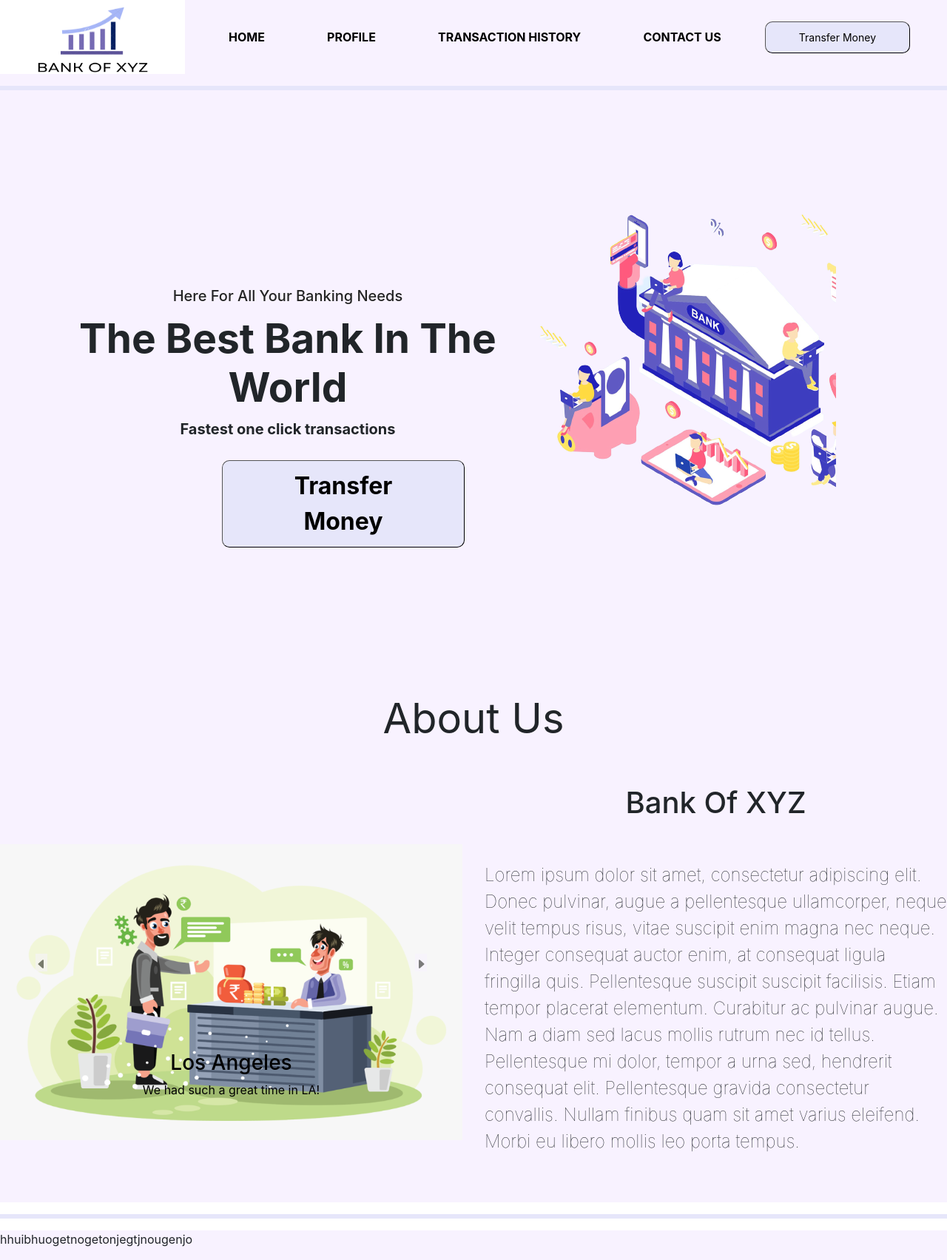
After one commit to SaifShaikh03/testweb, a PHP site: page /index.php in a window 1280 px wide. The commit adds this page. Shown: the whole page at 74% size. Run offline with PHP 8.4, Linux system fonts and the light colour scheme.

Commit message:
Add files via upload

```diff
--- a/css/style.css
+++ b/css/style.css
@@ -47,6 +47,10 @@ hr{
 	height: 0px;
 	border: solid;
 	color: lavender;
+}
+.carousel-inner{
+	margin-top: 5rem;
+	align-items: center;
 }
   .carousel-inner img {
     width: 100%;
@@ -141,3 +145,9 @@ form{
 #submit-inp{
  padding: 100px;
 }
+form input{
+	width: 80px;
+}
+.contact textarea{
+  padding-left: 60px;
+}
--- a/history.php
+++ b/history.php
@@ -14,7 +14,7 @@
     <header>
       <div class="mainhead">
         <div class="logo">
-          <img src="images/headpng.png">
+          <a href="index.php"><img src="images/logodef.png"></a>
         </div>
         <nav>
           <a href="index.php">Home</a>
--- /dev/null
+++ b/index.php
@@ -0,0 +1,109 @@
+<!DOCTYPE html>
+<html>
+	<head>
+		<link rel="icon" href="images/iconmain.png">
+		<meta charset="utf-8">
+		<meta name="viewport" content="width=device-width, initial-scale=1">
+		<meta name="viewport" content="width=device-width, initial-scale=1">
+		<link rel="stylesheet" href="https://cdn.jsdelivr.net/npm/bootstrap@4.6.2/dist/css/bootstrap.min.css">
+		<link rel="stylesheet" type="text/css" href="css/style.css">
+		<title>Bank Of XYZ</title>
+	</head>
+	<body>
+		<header>
+			<div id="navig" class="mainhead">
+				<div class="logo">
+					<a href="index.php"><img src="images/logodef.png"></a>
+				</div>
+				<nav>
+					<a href="index.php">Home</a>
+					<a href=profile.php>Profile</a>
+					<a href="history.php">Transaction History</a>
+					<a href="contact.php">Contact Us</a>
+				</nav>
+				<div>
+					<button onclick="location.href = 'transfer.php'">Transfer Money</button>
+				</div>
+			</div>
+			<hr class="container-fluid">
+		</header>
+		<main>
+			<section class="leftsec" style="overflow: hidden;">
+				<h6 style=" overflow: hidden;">Here for all your banking needs</h6>
+				<h1 style=" overflow: hidden;">The best bank in the world</h1>
+				<h5 style=" overflow: hidden;">Fastest one click transactions</h5>
+				<button onclick="location.href = 'transfer.php'" style="font-size: 200%;background-color: lavender;" style=" overflow: hidden;">Transfer Money</button>
+			</section>
+
+			<section class="rightsec">
+				<figure>
+					<img src="images/bankmain.png">
+				</figure>
+
+			</section>
+		</main>
+		    <div>
+				<section class="my-5">
+				<h2 class="text-center display-4" style="overflow: hidden;"><strong>About Us</strong></h2>
+			</section>
+			</div>
+		<div class="row">
+			<div class="col-lg-6 col-md-6 col-12">
+				<div id="demo" class="carousel slide" data-ride="carousel">
+					<div class="carousel-inner">
+						<div class="carousel-item active">
+							<img src="images/bank1.png" alt="Los Angeles" width="1100" height="100">
+							<div class="carousel-caption">
+								<h3 style="color:black;background: transparent;">Los Angeles</h3>
+								<p style="color:black;background: transparent">We had such a great time in LA!</p>
+							</div>
+						</div>
+						<div class="carousel-item">
+							<img src="images/bank1.png" alt="Chicago" width="1100" height="500">
+							<div class="carousel-caption">
+								<h3 style="color:black;background: transparent">Chicago</h3>
+								<p style="color:black;background: transparent">Thank you, Chicago!</p>
+							</div>
+						</div>
+						<div class="carousel-item">
+							<img src="images/bank1.png" alt="New York" width="1100" height="500">
+							<div class="carousel-caption">
+								<h3 style="color: black;background: transparent">New York</h3>
+								<p style="color:black;background: transparent">We love the Big Apple!</p>
+							</div>
+						</div>
+					</div>
+					<a class="carousel-control-prev" href="#demo" data-slide="prev">
+						<span class="">
+							<svg xmlns="http://www.w3.org/2000/svg" width="16" height="16" fill="black" class="bi bi-caret-left-fill" viewBox="0 0 16 16">
+								<path d="m3.86 8.753 5.482 4.796c.646.566 1.658.106 1.658-.753V3.204a1 1 0 0 0-1.659-.753l-5.48 4.796a1 1 0 0 0 0 1.506z"/>
+							</svg>
+						</span>
+					</a>
+					<a class="carousel-control-next" href="#demo" data-slide="next">
+						<span class="">
+							<svg xmlns="http://www.w3.org/2000/svg" width="16" height="16" fill="black" class="bi bi-caret-right-fill" viewBox="0 0 16 16">
+								<path d="m12.14 8.753-5.482 4.796c-.646.566-1.658.106-1.658-.753V3.204a1 1 0 0 1 1.659-.753l5.48 4.796a1 1 0 0 1 0 1.506z"/>
+							</svg>
+						</span>
+					</a>
+				</div>
+			</div>
+			<div class="col-lg-6 col-md-6 col-12 abouttxt">
+				    <h1 class="text-center display-5" style="overflow:hidden;">Bank Of XYZ</h1>
+					<p class="py-5">Lorem ipsum dolor sit amet, consectetur adipiscing elit. Donec pulvinar, augue a pellentesque ullamcorper, neque velit tempus risus, vitae suscipit enim magna nec neque. Integer consequat auctor enim, at consequat ligula fringilla quis. Pellentesque suscipit suscipit facilisis. Etiam tempor placerat elementum. Curabitur ac pulvinar augue. Nam a diam sed lacus mollis rutrum nec id tellus. Pellentesque mi dolor, tempor a urna sed, hendrerit consequat elit. Pellentesque gravida consectetur convallis. Nullam finibus quam sit amet varius eleifend. Morbi eu libero mollis leo porta tempus. </p>
+				</div>
+		</div>
+		<div>
+		</div>
+		<script src="https://cdn.jsdelivr.net/npm/jquery@3.6.1/dist/jquery.slim.min.js"></script>
+		<script src="https://cdn.jsdelivr.net/npm/popper.js@1.16.1/dist/umd/popper.min.js"></script>
+		<script src="https://cdn.jsdelivr.net/npm/bootstrap@4.6.2/dist/js/bootstrap.bundle.min.js"></script>
+	</body>
+	<hr>
+	<footer>
+		<div>
+			<p>hhuibhuogetnogetonjegtjnougenjo</p>
+		</div>
+	</footer>
+</html>
--- a/profile.php
+++ b/profile.php
@@ -14,7 +14,7 @@
 		<header>
 			<div class="mainhead">
 				<div class="logo">
-					<img src="images/headpng.png">
+					<a href="index.php"><img src="images/logodef.png"></a>
 				</div>
 				<nav>
 					<a href="index.php">Home</a>
--- a/transfer.php
+++ b/transfer.php
@@ -14,7 +14,7 @@
 		<header>
 			<div class="mainhead">
 				<div class="logo">
-					<img src="images/headpng.png">
+					<a href="index.php"><img src="images/logodef.png"></a>
 				</div>
 				<nav>
 					<a href="index.php">Home</a>
```
Also changed, not shown: contact.php (+9 -8 lines), css/style1.css (added, +69 -0 lines), images/Logodef.png (added).
